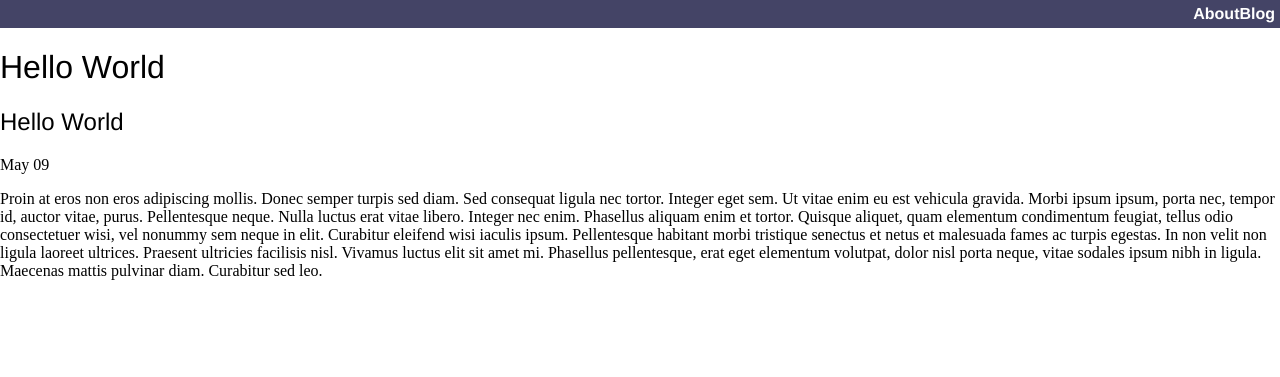
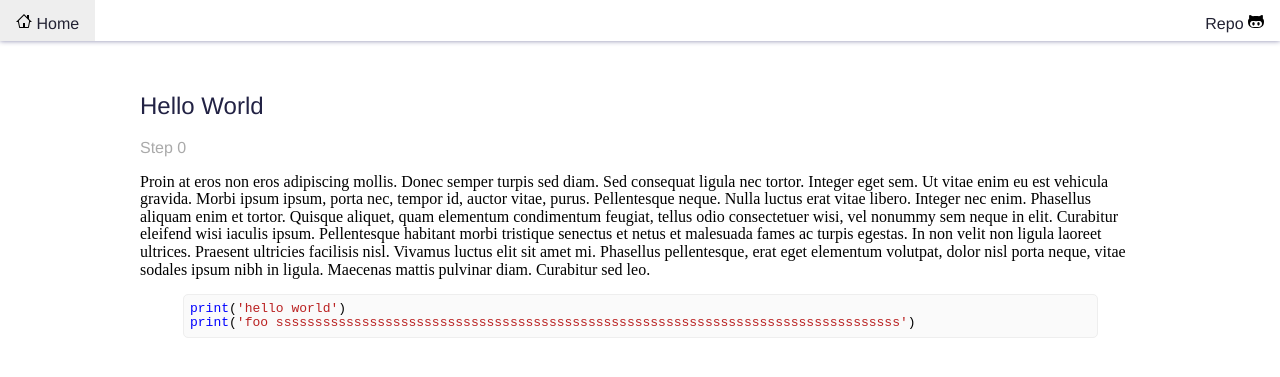
Before and after one commit to tanyaschlusser/stats-via-python, a Jekyll site: the page built from docs/_posts/2013-05-09-hello-world.md, in a window 1280 px wide. Shown: the top 377 px of the page. Built offline with Jekyll 4.4.1, drawn with Linux system fonts in a browser that asks for light colours.

Commit message:
update site style

````diff
--- /dev/null
+++ b/docs/Gemfile
@@ -0,0 +1,2 @@
+source 'https://rubygems.org'
+gem 'github-pages', group: :jekyll_plugins
--- a/docs/_layouts/blog.html
+++ b/docs/_layouts/blog.html
@@ -4,7 +4,8 @@ section: blog
 ---
 
 <header>
-  <h2>{{page.title}}</h2><span class='date'>{{page.date | date:"%b %d"}}</span>
+  <h2>{{page.title}}</h2> <span class='light-sans'>Step {{page.step}}</span>
+  {% comment %}<span class='date'>{{page.date | date:"%b %d"}}</span>{% endcomment %}
 </header>
 
 <article>
--- a/docs/_layouts/default.html
+++ b/docs/_layouts/default.html
@@ -12,17 +12,22 @@ title: 'Statistics via Python'
 <body>
 
   <nav>
-    <ul><li><a class='{% if page.section == "blog" %}current{% endif %}'
-               href='{{site.baseurl}}/'>Blog</a>
-        </li>
-        <li><a class='{% if page.url == "about/" %}current{% endif %}'
-                href='{{site.baseurl}}/about'>About</a>
-        </li>
+    <ul>
+      <li>
+        <a href='{{site.baseurl}}/' class='{% if page.section == "blog" %}current{% endif %}'>
+            <img src='{{site.baseurl}}/img/octicons-5.0.1/lib/svg/home.svg' alt='Home'/> Home
+          </a>
+      </li>
+      <li>
+          <a href='https://github.com/tanyaschlusser{{site.baseurl}}'>
+            Repo <img src='{{site.baseurl}}/img/octicons-5.0.1/lib/svg/octoface.svg' alt='Repository'/>
+          </a>
+      </li>
     </ul>
   </nav>
 
-  <h1>{{page.title}}</h1>
   <main id="main-content">
+  {% if page.url == "/index.html" %}<h1>{{site.sitename}}</h1>{% endif %}
     {{content}}
   </main>
 </body>
--- a/docs/_posts/2013-05-09-hello-world.md
+++ b/docs/_posts/2013-05-09-hello-world.md
@@ -3,6 +3,13 @@ published: true
 category: blog
 layout: blog
 splash: "https://c1.staticflickr.com/6/5789/21076532090_b878df9165_k.jpg"
+description: "Post description. This is a short post."
+step: 0
 ---
 
 Proin at eros non eros adipiscing mollis. Donec semper turpis sed diam. Sed consequat ligula nec tortor. Integer eget sem. Ut vitae enim eu est vehicula gravida. Morbi ipsum ipsum, porta nec, tempor id, auctor vitae, purus. Pellentesque neque. Nulla luctus erat vitae libero. Integer nec enim. Phasellus aliquam enim et tortor. Quisque aliquet, quam elementum condimentum feugiat, tellus odio consectetuer wisi, vel nonummy sem neque in elit. Curabitur eleifend wisi iaculis ipsum. Pellentesque habitant morbi tristique senectus et netus et malesuada fames ac turpis egestas. In non velit non ligula laoreet ultrices. Praesent ultricies facilisis nisl. Vivamus luctus elit sit amet mi. Phasellus pellentesque, erat eget elementum volutpat, dolor nisl porta neque, vitae sodales ipsum nibh in ligula. Maecenas mattis pulvinar diam. Curabitur sed leo.
+
+```python
+print('hello world')
+print('foo ssssssssssssssssssssssssssssssssssssssssssssssssssssssssssssssssssssssssssssssss')
+```
--- a/docs/site.css
+++ b/docs/site.css
@@ -1,50 +1,86 @@
 body {
   margin: 0;
   padding: 0;
+  font-weight: 200;
 }
 
-h1, h2, h3, h4, h5, h6 {
+h1, h2, h3, h4, h5, h6,
+dt {
+  color: #224;
   font-family: Helvetica, Arial, sans-serif;
   font-weight: 500;
 }
 
+a {
+  text-decoration: none;
+  color: #224;
+}
+
 nav {
   font-family: Helvetica, Arial, sans-serif;
-  font-weight: 600;
+  font-weight: 300;
   margin: 0;
-  padding: 5px;
-  background-color: #446;
+  padding: 0;
+  background-color: #fff;
+  box-shadow: 0px 0px 5px #88A;
 }
 
 nav ul {
+  display: flex;
+  justify-content: space-between;
   list-style-type: none;
-  width: 100%;
   margin: 0;
   padding: 0;
   overflow: hidden;
+  width: 100%;
 }
 
 nav li {
   display: inline;
-  float: right;
+  margin: 0;
+  padding: 0.8em 1em 0.5em 1em;
 }
 
 nav a {
-  text-decoration: none;
-  color: white;
+  color: #223;
+  vertical-align: top;
 }
 
-nav a:hover {
-  background-color: #223;
+nav li:hover {
+  background-color: #eee;
 }
 
+main {
+  padding: 2em 3em;
+  line-height: 1.1;
+  max-width: 1000px;
+  margin: auto;
+}
+
+pre {
+  background-color: #fafafa;
+  border-radius: 5px;
+  border: 1px solid #eee;
+  margin: auto;
+  overflow: auto;
+  padding: 0.5em;
+  width: 90%;
+}
 
 .current {
-  background-color: #558;
-  color: white;
-
+  border-bottom: 1px solid #eef;
 }
 
+.light-sans {
+  color: #aaa;
+  font-family: Helvetica, Arial, sans-serif;
+  font-weight: 300;
+}
+
+.light-italic {
+  color: #777;
+  font-style: italic;
+}
 
 /**
  * Syntax Highlighting section
````
Also changed, not shown: docs/index.html (+5 -2 lines), docs/img/octicons-5.0.1/lib/svg/home.svg (added), docs/img/octicons-5.0.1/lib/svg/octoface.svg (added), 2 other files.
